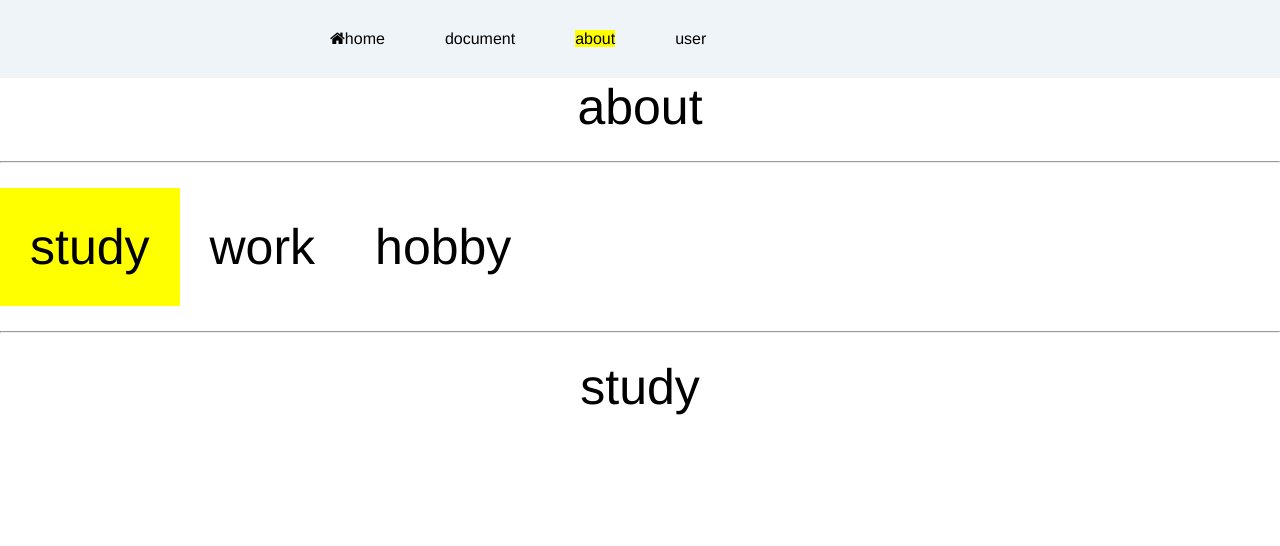
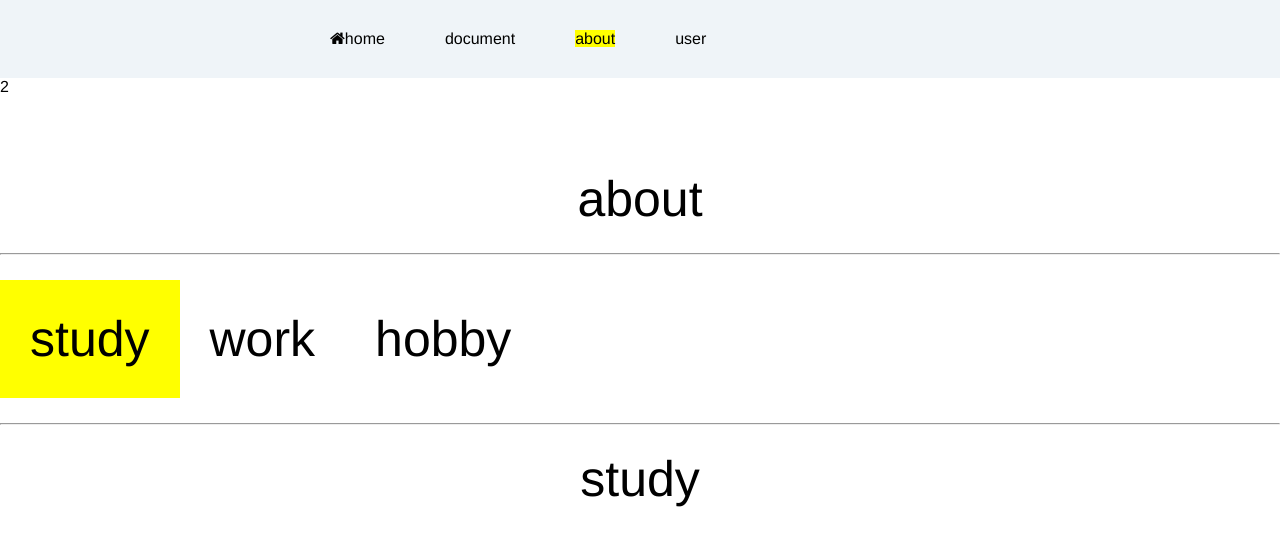
Before and after one commit to lijiliang/record, a Vue app in the folder vue/mvue1/: page /about in a window 1280 px wide. Shown: the top 546 px of the page. Built offline with nearby package versions, Linux system fonts and the light colour scheme.

Commit message:
feat: 导航切换过渡动效

```diff
--- a/vue/mvue1/src/App.vue
+++ b/vue/mvue1/src/App.vue
@@ -14,9 +14,12 @@
         <li><router-link to="/user">user</router-link></li>
       </ul>
     </div>
-
-    <router-view name="slider" class="center"/>
-    <router-view class="center"/>
+    {{$route.meta.index}}
+    <!-- <router-view name="slider" class="center"/> -->
+    <!-- <router-view class="center"/> -->
+    <transition :name="names">
+      <router-view class="center"></router-view>
+    </transition>
   </div>
 </template>
 
@@ -25,8 +28,94 @@ export default {
   name: 'app',
   data () {
     return {
-      index: '/'
+      index: '/',
+      names: 'left'
+    }
+  },
+  watch: {
+    $route (to, from) {
+      console.log(to.meta.index)  // 目标导航的下标
+      console.log(from.meta.index)  // 离开导航的下标
+      if (to.meta.index < from.meta.index) {
+        this.names = 'right'
+      } else {
+        this.names = 'left'
+      }
     }
   }
 }
 </script>
+<style>
+/* 进入 */
+.v-enter {
+  opacity: 0;
+}
+.v-enter-to{
+  opacity: 1;
+}
+.v-enter-active{
+  transition: .5s;
+}
+
+/* 离开 */
+.v-leave{
+  opacity: 1;
+}
+.v-leave-to{
+  opacity: 0;
+}
+.v-leave-active{
+  transition: .5s;
+}
+
+/* 向左 */
+.left-enter {
+  transform: translateX(100%);
+}
+/* .left-enter-to {
+  transform: translateX(0);
+} */
+.left-enter-active, .left-leave-active{
+  transition: .2s;
+}
+/* .left-leave{
+  transform: translateX(0)
+} */
+.left-leave-to{
+  transform: translateX(-100%)
+}
+
+/* 向左 */
+.left-enter {
+  transform: translateX(100%);
+}
+/* .left-enter-to {
+  transform: translateX(0);
+} */
+.left-enter-active, .left-leave-active{
+  transition: .2s;
+}
+/* .left-leave{
+  transform: translateX(0)
+} */
+.left-leave-to{
+  transform: translateX(-100%)
+}
+
+/* 向右 */
+.right-enter {
+  transform: translateX(-100%);
+}
+.left-enter-to {
+  transform: translateX(-100%);
+}
+.right-enter-active, .right-leave-active{
+  transition: .5s;
+}
+/* .left-leave{
+  transform: translateX(0)
+} */
+.right-leave-to{
+  transform: translateX(100%)
+}
+</style>
--- a/vue/mvue1/src/assets/css/home.css
+++ b/vue/mvue1/src/assets/css/home.css
@@ -41,6 +41,11 @@ a {
 .center {
   text-align: center;
   font-size: 50px;
+  width: 100%;
+  height: 100%;
+  position: absolute;
+  left: 0;
+  top: 170px;
 }
 
 .is-active {
--- a/vue/mvue1/src/router/index.js
+++ b/vue/mvue1/src/router/index.js
@@ -38,12 +38,18 @@ export default new Router({
   routes: [
     {
       path: '/',
-      component: Home
+      component: Home,
+      meta: {   // meta设置元信息，这里的index是自定义的导航下标
+        index: 0
+      }
     },
     {
       path: '/user/:tip?/:userId?',   // ? 问号，即是可以出现一次，也可以出现多次，不加？号，访问/user是访问不到的  /user /user/tip/2 /user/3
       name: 'User',
-      component: User
+      component: User,
+      meta: {
+        index: 3
+      }
     },
     {
       path: '/home',
@@ -58,7 +64,10 @@ export default new Router({
         {
           path: '',  // 默认的子路由  /about
           name: 'About',
-          component: Study
+          component: Study,
+          meta: {
+            index: 2
+          }
         },
         {
           path: '/work',   // /work
@@ -78,6 +87,9 @@ export default new Router({
       components: {   // 命名视图，一个页面多个视图
         default: Document,
         slider: Slider
+      },
+      meta: {
+        index: 1
       }
     },
     {
```
